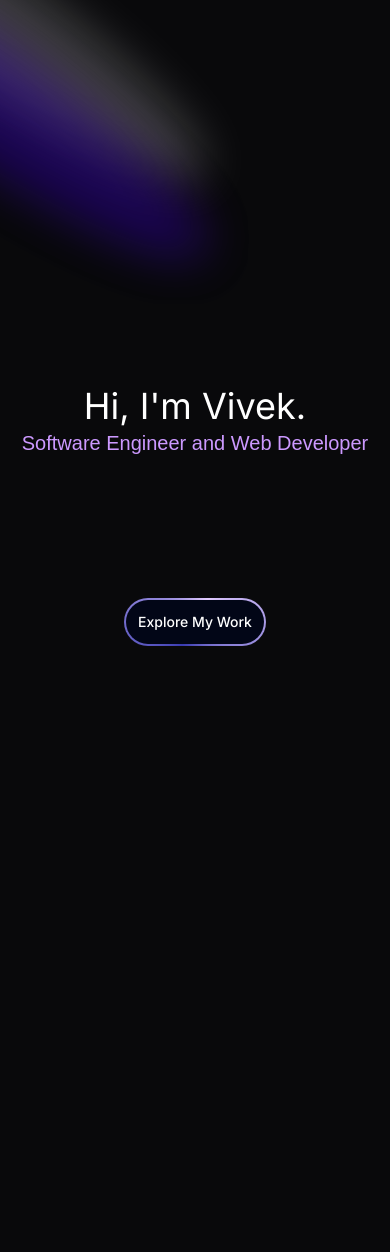
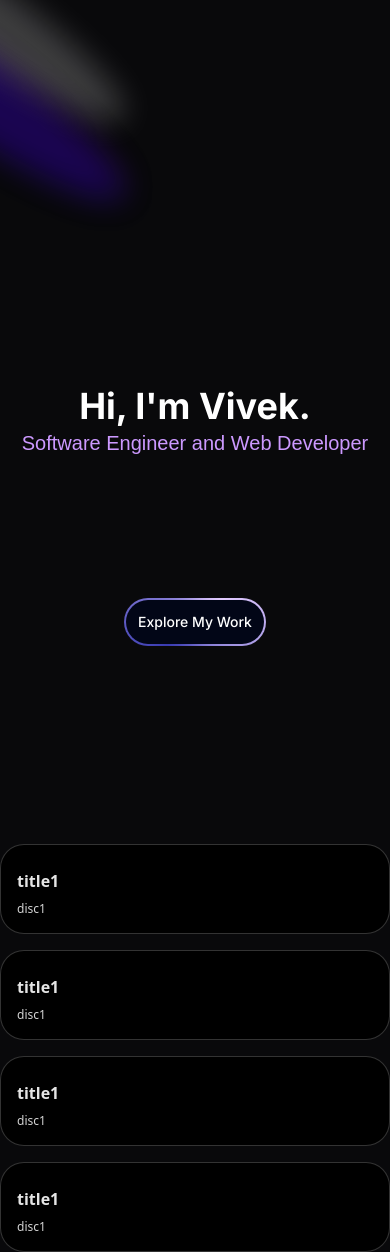
Before and after one commit to viv500/Portfolio, a Next.js app: page / in a window 390 px wide. Before the commit the page ends 844 px from the top, so only its background shows below. Built offline with nearby package versions, Linux system fonts and the light colour scheme.

Commit message:
added some sample bentos, floating navbar and favicon

```diff
--- a/app/page.tsx
+++ b/app/page.tsx
@@ -1,10 +1,12 @@
 import Hero from "@/components/Hero";
+import Bento from '../components/Bento'
 
 export default function Home() {
   return (
     <main className="relative flex justify-center mx-auto items-center flex-col">
       <div className="max-w-7xl w-full">
-        <div> <Hero/> </div>
+        <Hero/>
+        <Bento/>
 
       </div>
     </main>
--- /dev/null
+++ b/components/Bento.tsx
@@ -0,0 +1,27 @@
+import React from 'react'
+import { BentoGridItem, BentoGrid } from './ui/bento-grid'
+
+const Bento = () => {
+    return (
+        <section id="about">
+            <BentoGrid>
+                {[{ title: 'title1', description: 'disc1', id: 1 },
+                { title: 'title1', description: 'disc1', id: 1 },
+                { title: 'title1', description: 'disc1', id: 1 },
+                { title: 'title1', description: 'disc1', id: 1 }].map
+                    ((item, index) => (
+                        <BentoGridItem
+                            id={item.id}
+                            key={item.id}
+                            title={item.title}
+                            description={item.description}
+                        />
+                    ))}
+
+            </BentoGrid>
+
+        </section>
+    )
+}
+
+export default Bento
--- a/components/Hero.tsx
+++ b/components/Hero.tsx
@@ -3,12 +3,23 @@ import React, { useState, useEffect } from 'react';
 import { Spotlight } from './ui/Spotlight';
 import './Hero.css'; // Import the CSS file for styling
 import { BackgroundBeams } from './ui/background-beams';
+import { FloatingNav } from './ui/floating-navbar';
+import Bento from './Bento'
 
 const Hero = () => {
+    const showFooter = false;
     const [text, setText] = useState('');
     const fullText = "Hi, I'm Vivek.";
     const [showText, setShowText] = useState(false);
     const [showButton, setShowButton] = useState(false);
+
+    const navItems = [
+        { name: 'Home', link: '#home' },
+        { name: 'Projects', link: '#projects' },
+        { name: 'Experience', link: '#experience' },
+        { name: 'About', link: '#about' },
+    ];
+
 
     useEffect(() => {
         let index = 0;
@@ -33,8 +44,12 @@ const Hero = () => {
         }
     }, [showText]);
 
+
     return (
         <div className="relative h-screen flex flex-col items-center justify-center text-center">
+
+            <FloatingNav navItems={navItems}/>
+
             <div className="relative h-full w-full">
 
                 {/* the flashing lights from the top left */}
@@ -51,7 +66,7 @@ const Hero = () => {
             <div className="heroContainer">
                 <div className="absolute inset-0 flex flex-col items-center justify-center">
                     <div className="text-4xl text-white mb-0.5">
-                        {text}
+                        <strong>{text}</strong>
                     </div>
                     <div className={`secondaryText ${showText ? 'show' : ''}`}>
                         Software Engineer and Web Developer
@@ -69,8 +84,10 @@ const Hero = () => {
                                 Explore My Work
                             </span>
                         </button>
+
                     )}
                 </div>
+
             </div>
 
         </div>
--- a/components/ui/Spotlight.tsx
+++ b/components/ui/Spotlight.tsx
@@ -10,7 +10,7 @@ export const Spotlight = ({ className, fill }: SpotlightProps) => {
   return (
     <svg
       className={cn(
-        "animate-spotlight pointer-events-none absolute z-[1] h-[200%] w-[150%] lg:w-[100%] opacity-0",
+        "animate-spotlight pointer-events-none absolute z-[1] h-[100vh] w-[100vw] opacity-0",
         className
       )}
       xmlns="http://www.w3.org/2000/svg"
--- /dev/null
+++ b/components/ui/bento-grid.tsx
@@ -0,0 +1,56 @@
+import { cn } from "@/lib/utils";
+
+export const BentoGrid = ({
+  className,
+  children,
+}: {
+  className?: string;
+  children?: React.ReactNode;
+}) => {
+  return (
+    <div
+      className={cn(
+        "grid md:auto-rows-[18rem] grid-cols-1 md:grid-cols-3 gap-4 max-w-7xl mx-auto ",
+        className
+      )}
+    >
+      {children}
+    </div>
+  );
+};
+
+export const BentoGridItem = ({
+  className,
+  title,
+  description,
+  header,
+  icon,
+  id,
+}: {
+  className?: string;
+  title?: string | React.ReactNode;
+  description?: string | React.ReactNode;
+  header?: React.ReactNode;
+  icon?: React.ReactNode;
+  id: number
+}) => {
+  return (
+    <div
+      className={cn(
+        "row-span-1 relative rounded-3xl group/bento hover:shadow-xl transition duration-200 shadow-input dark:shadow-none p-4 dark:bg-black dark:border-white/[0.2] bg-white border border-transparent justify-between flex flex-col space-y-4 border-red-500",
+        className
+      )}
+    >
+      {header}
+      <div className="group-hover/bento:translate-x-2 transition duration-200">
+        {icon}
+        <div className="font-sans font-bold text-neutral-600 dark:text-neutral-200 mb-2 mt-2">
+          {title}
+        </div>
+        <div className="font-sans font-normal text-neutral-600 text-xs dark:text-neutral-300">
+          {description}
+        </div>
+      </div>
+    </div>
+  );
+};
--- /dev/null
+++ b/components/ui/floating-navbar.tsx
@@ -0,0 +1,64 @@
+import React, { useState } from "react";
+import {
+  motion,
+  AnimatePresence,
+  useScroll,
+  useMotionValueEvent,
+} from "framer-motion";
+import { cn } from "@/lib/utils";
+import Link from "next/link";
+
+export const FloatingNav = ({
+  navItems,
+  className,
+}: {
+  navItems: {
+    name: string;
+    link: string;
+    icon?: JSX.Element;
+  }[];
+  className?: string;
+}) => {
+  const { scrollYProgress } = useScroll();
+  const [visible, setVisible] = useState(false);
+
+  useMotionValueEvent(scrollYProgress, "change", (current) => {
+    if (typeof current === "number") {
+      let direction = current - scrollYProgress.getPrevious()!;
+      if (scrollYProgress.get() < 0.05) {
+        setVisible(false);
+      } else {
+        setVisible(direction < 0);
+      }
+    }
+  });
+
+  return (
+    <div className="fixed top-10 inset-x-0 flex justify-center z-[5000]">
+      <AnimatePresence mode="wait">
+        <motion.div
+          initial={{ opacity: 1, y: -100 }}
+          animate={{ y: visible ? 0 : -100, opacity: visible ? 1 : 0 }}
+          transition={{ duration: 0.2 }}
+          className={cn(
+            "flex max-w-full border border-transparent dark:border-white/[0.2] rounded-full dark:bg-black bg-white shadow-[0px_2px_3px_-1px_rgba(0,0,0,0.1),0px_1px_0px_0px_rgba(25,28,33,0.02),0px_0px_0px_1px_rgba(25,28,33,0.08)] px-4 py-2 items-center justify-center space-x-4",
+            className
+          )}
+        >
+          {navItems.map((navItem, idx) => (
+            <Link
+              key={`link=${idx}`}
+              href={navItem.link}
+              className={cn(
+                "relative dark:text-neutral-50 flex items-center space-x-1 text-neutral-600 dark:hover:text-neutral-300 hover:text-neutral-500"
+              )}
+            >
+              <span className="block sm:hidden">{navItem.icon}</span>
+              <span className="hidden sm:block text-sm">{navItem.name}</span>
+            </Link>
+          ))}
+        </motion.div>
+      </AnimatePresence>
+    </div>
+  );
+};
```
